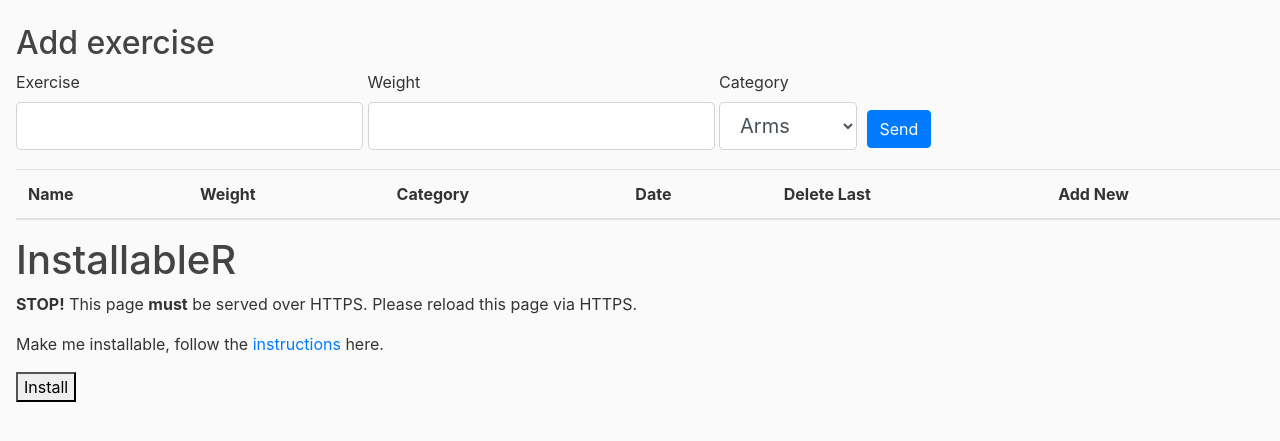
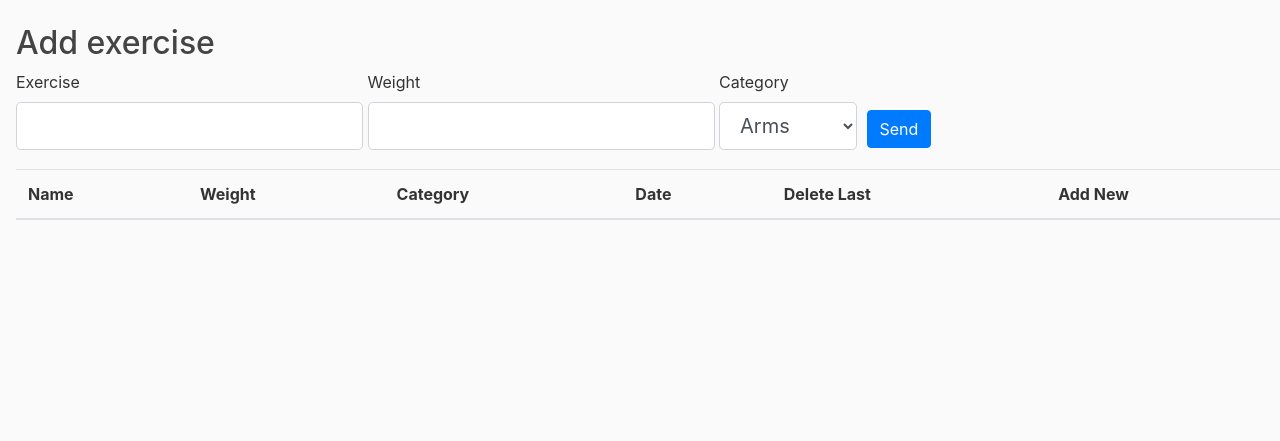
Before and after one commit to simenb-h/Workout-tracker, a Flask app: page / in a window 1280 px wide. Shown: the part 56-497 px from the top of the page. Run offline with Flask 2, Linux system fonts and the light colour scheme; the visitor is signed in with stand-in values (Sample User, id 1); data comes from the database, SQL or seed files in the repository; data that the repository does not hold is empty; some libraries are stand-ins or nearby versions.

Commit message:
push to repo

```diff
--- a/workout_tracker/templates/home.html
+++ b/workout_tracker/templates/home.html
@@ -25,7 +25,6 @@
             {{ form.submit(class="btn btn-primary") }}
         </div>
       </form>
-
 
     <!--Using cards to showcase workouts-->
     <!--{% for post in posts %}
--- a/workout_tracker/templates/layout.html
+++ b/workout_tracker/templates/layout.html
@@ -74,37 +74,6 @@
     <script src="https://cdnjs.cloudflare.com/ajax/libs/popper.js/1.12.9/umd/popper.min.js" integrity="sha384-ApNbgh9B+Y1QKtv3Rn7W3mgPxhU9K/ScQsAP7hUibX39j7fakFPskvXusvfa0b4Q" crossorigin="anonymous"></script>
     <script src="https://maxcdn.bootstrapcdn.com/bootstrap/4.0.0/js/bootstrap.min.js" integrity="sha384-JZR6Spejh4U02d8jOt6vLEHfe/JQGiRRSQQxSfFWpi1MquVdAyjUar5+76PVCmYl" crossorigin="anonymous"></script>
 
-    <h1>
-      InstallableR
-    </h1>
-
-    <p id="requireHTTPS" class="hidden">
-      <b>STOP!</b> This page <b>must</b> be served over HTTPS.
-      Please <a>reload this page via HTTPS</a>.
-    </p>
-
-    <p>
-      Make me installable, follow the
-      <a href="https://web.dev/installable/discover-installable/codelab-make-installable">instructions</a> here.
-    </p>
-
-    <!-- Install button, hidden by default -->
-    <div id="installContainer" class="hidden">
-      <button id="butInstall" type="button">
-        Install
-      </button>
-    </div>
-
-    <!-- import the webpage's javascript file -->
-    <script src="/script.js" defer></script>
-
-    <!-- include the Glitch button to show what the webpage is about and
-          to make it easier for folks to view source and remix -->
-    <div class="glitchButton" style="position:fixed;top:20px;right:20px;"></div>
-    <script src="https://button.glitch.me/button.js"></script>
-
-
-
 
 </body>
 </html>
```
